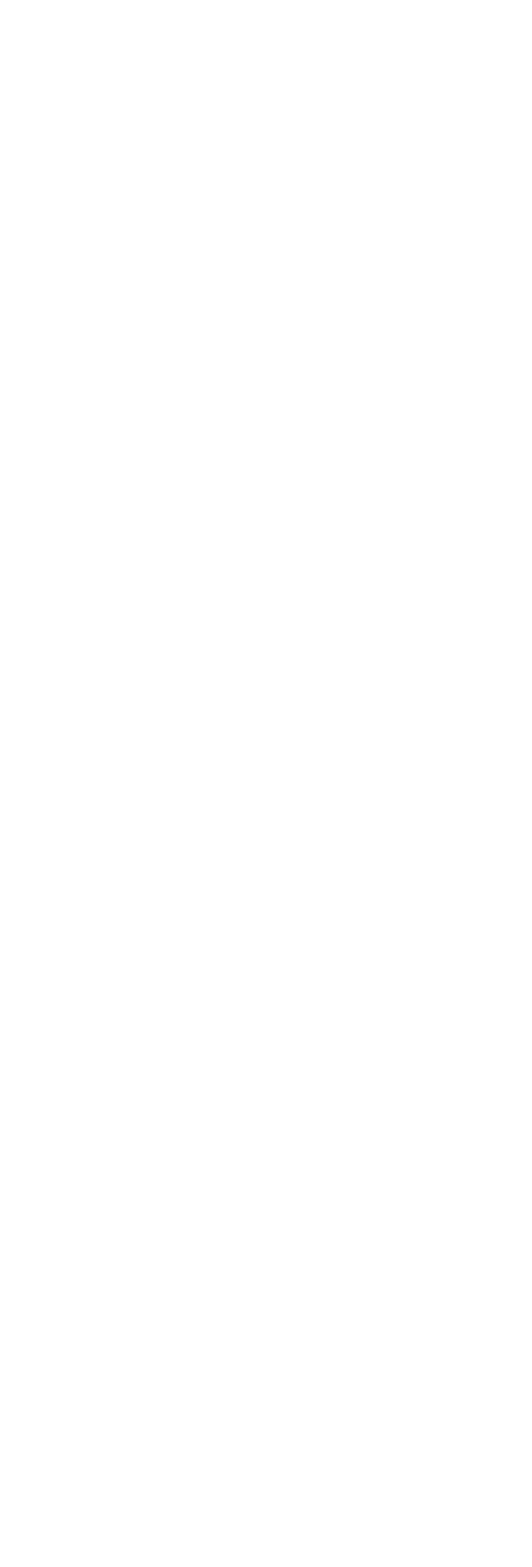
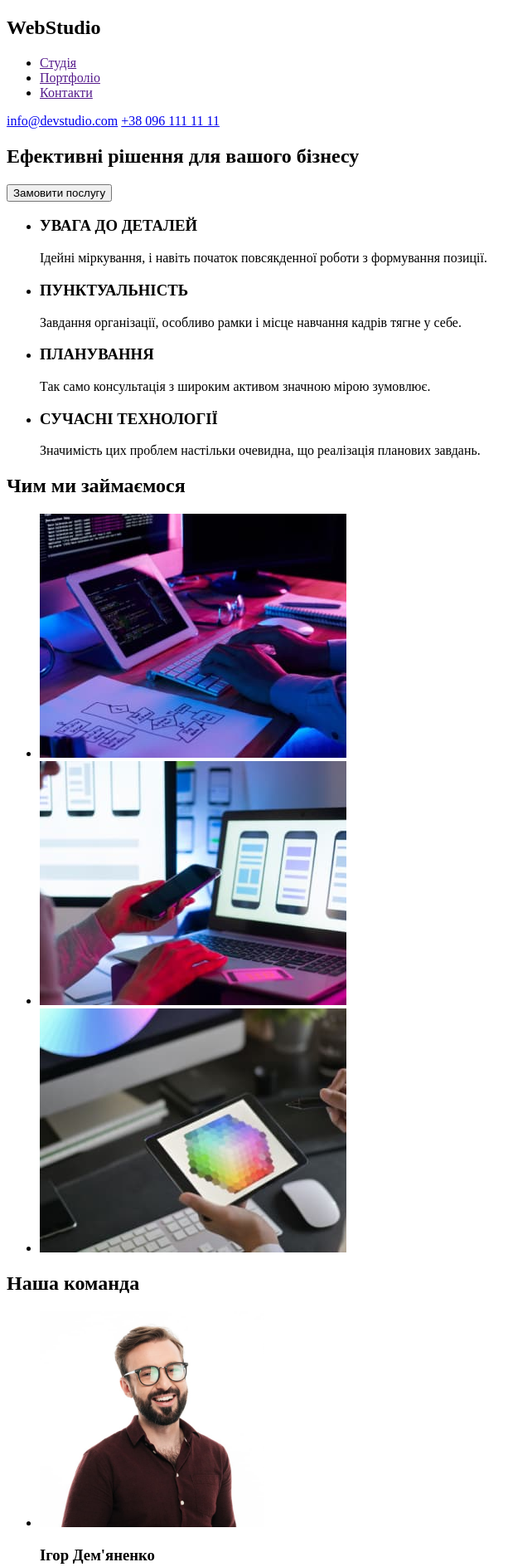
Before and after one commit to SystrenskyiOleksandr/goit-markup-hw-01, a plain HTML site: page index.html in a window 1280 px wide. Shown: the top 1888 px of the page at 83% size, without its empty margins (0-642 px from the left). Before the commit the page ends 800 px from the top, so only its background shows below. Drawn offline with Linux system fonts and the light colour scheme.

Commit message:
added html structure

```diff
--- a/index.html
+++ b/index.html
@@ -4,9 +4,76 @@
     <meta charset="UTF-8">
     <meta http-equiv="X-UA-Compatible" content="IE=edge">
     <meta name="viewport" content="width=device-width, initial-scale=1.0">
-    <title>Documen test4441111222555 home9</title>
+    <title>WebStudio</title>
 </head>
 <body>
+    <header>
+        <h2>WebStudio</h2>
+        <nav>
+            <ul>
+                <li><a href="">Студія</a></li>
+                <li><a href="">Портфоліо</a></li>
+                <li><a href="">Контакти</a></li>
+            </ul>
+        </nav>
+        <a href="mailto:info@devstudio.com">info@devstudio.com</a>
+        <a href="tel:+380961111111">+38 096 111 11 11</a>
+    </header>
+    <main>
+        <!--Hero section-->
+            <section>
+            <h1>Ефективні рішення для вашого бізнесу</h1>
+            <button type="button"> Замовити послугу </button>
+        </section>
+        <!--Section our prioritets-->
+        <section>
+            <ul>
+                <li> <h3>УВАГА ДО ДЕТАЛЕЙ</h3> Ідейні міркування, і навіть початок повсякденної роботи з формування позиції.</li>
+                <li> <h3>ПУНКТУАЛЬНІСТЬ</h3>Завдання організації, особливо рамки і місце навчання кадрів тягне у себе.</li>
+                <li><h3>ПЛАНУВАННЯ</h3>Так само консультація з широким активом значною мірою зумовлює.</li>
+                <li><h3>СУЧАСНІ ТЕХНОЛОГІЇ</h3>Значимість цих проблем настільки очевидна, що реалізація планових завдань.</li>
+            </ul>
+        </section>
+        <!--What do we do-->
+        <section>
+            <h2>Чим ми займаємося</h2>
+            <ul>
+                <li><img src="img/box 1.jpg" alt="tablet" width=370 height="294"></li>
+                <li><img src="img/box 2.jpg" alt="laptop" width=370 height="294"></li>
+                <li><img src="img/box 3.jpg" alt="picture on tablet" width=370 height="294"></li>
+            </ul>
 
+        </section>
+        <!--Our team-->
+        <section>
+            <h2>Наша команда</h2>
+            <ul>
+                <li> <img src="img/Ігор.jpg" alt="Igor" width=270>
+                <h3>Ігор Дем'яненко</h3>
+                <p>Product Designer</p>
+            </li>
+                <li> <img src="img/Ольга.jpg" alt="Olga" width=270>
+                <h3>Ольга Рєпіна</h3>
+                <p>Frontend Developer</p>
+            </li>
+                <li> <img src="img/Микола.jpg" alt="Mykola" width=270>
+                <h3>Микола Тарасов</h3>
+                <p>Marketing</p>
+            </li>
+                <li> <img src="img/Михайло.jpg" alt="Mykhailo" width=270>
+                <h3>Михайло Єрмаков</h3>
+                <p>UI Designer</p>
+            </li>
+            </ul>
+        </section>
+    </main>
+    <footer>
+        <h2>WebStudio</h2>
+        <ul>
+            <li> <a href="https://goo.gl/maps/cJpdM1vkZqxWry588">м. Київ, пр-т Лесі Українки, 26</a> </li>
+            <li><a href="mailto:info@devstudio.com">info@devstudio.com</a></li>
+            <li><a href="tel:+380961111111">+38 096 111 11 11</a></li>
+        </ul>
+    </footer>
 </body>
 </html>
```
Also changed, not shown: img/box 1.jpg (added), img/box 2.jpg (added), img/box 3.jpg (added), img/Ігор.jpg (added), img/Микола.jpg (added), img/Михайло.jpg (added), img/Ольга.jpg (added).
